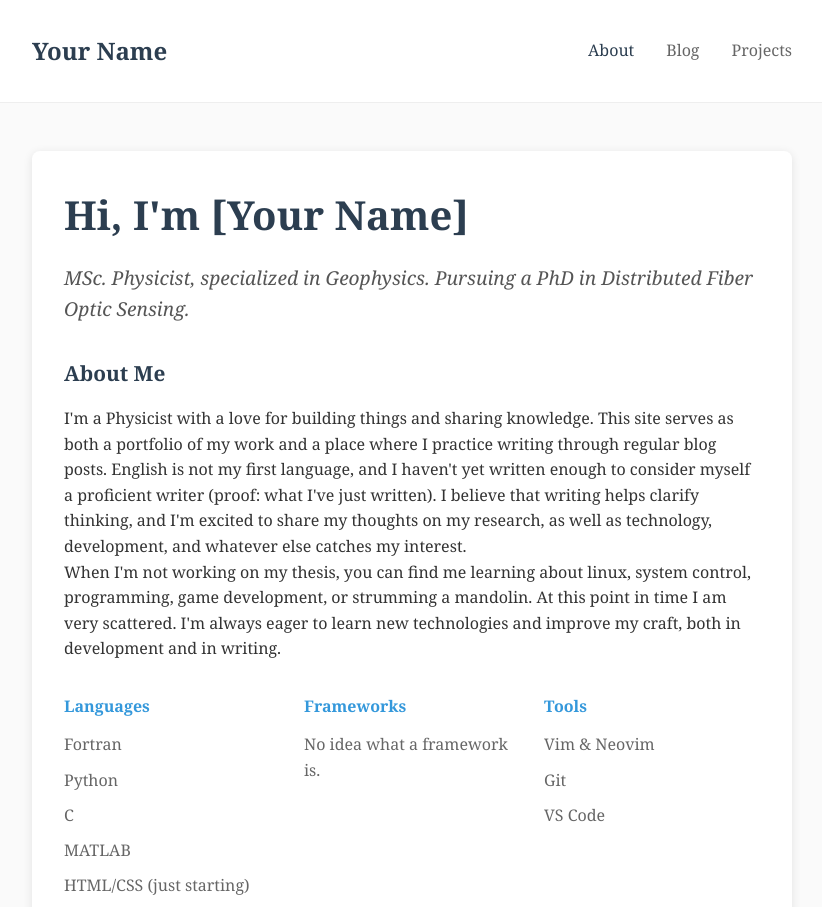
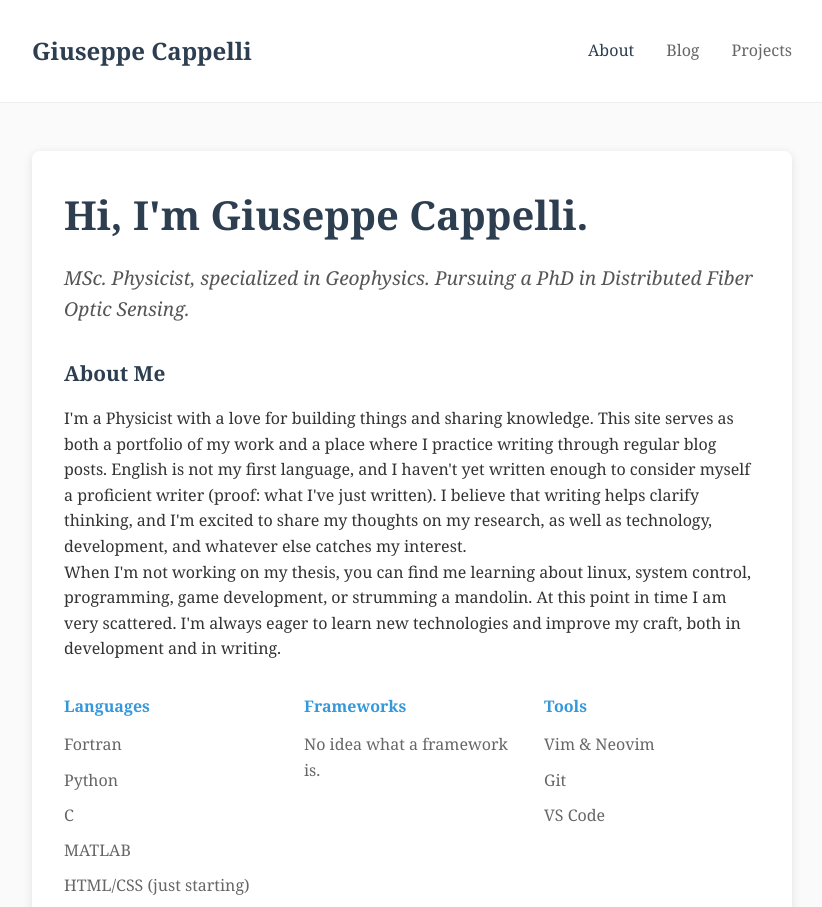
Before and after one commit to GiusCappelli/giuscappelli.github.io, a plain HTML site: page index.html in a window 1280 px wide. Shown: the top 907 px of the page, without its empty margins (228-1050 px from the left). Drawn offline with Linux system fonts and the light colour scheme.

Commit message:
Correctly showing names

```diff
--- a/index.html
+++ b/index.html
@@ -10,7 +10,7 @@
     <header>
         <div class="container">
             <nav>
-                <div class="logo">Your Name</div>
+                <div class="logo">Giuseppe Cappelli</div>
                 <ul class="nav-links">
                     <li><a href="#" onclick="showSection('about')" class="active">About</a></li>
                     <li><a href="#" onclick="showSection('blog')">Blog</a></li>
@@ -23,7 +23,7 @@
     <div class="container">
         <!-- About Section -->
         <section id="about" class="section">
-            <h1>Hi, I'm [Your Name]</h1>
+            <h1>Hi, I'm Giuseppe Cappelli.</h1>
             <p class="about-intro">
                 MSc. Physicist, specialized in Geophysics. Pursuing a PhD in Distributed Fiber Optic Sensing.
             </p>
```
